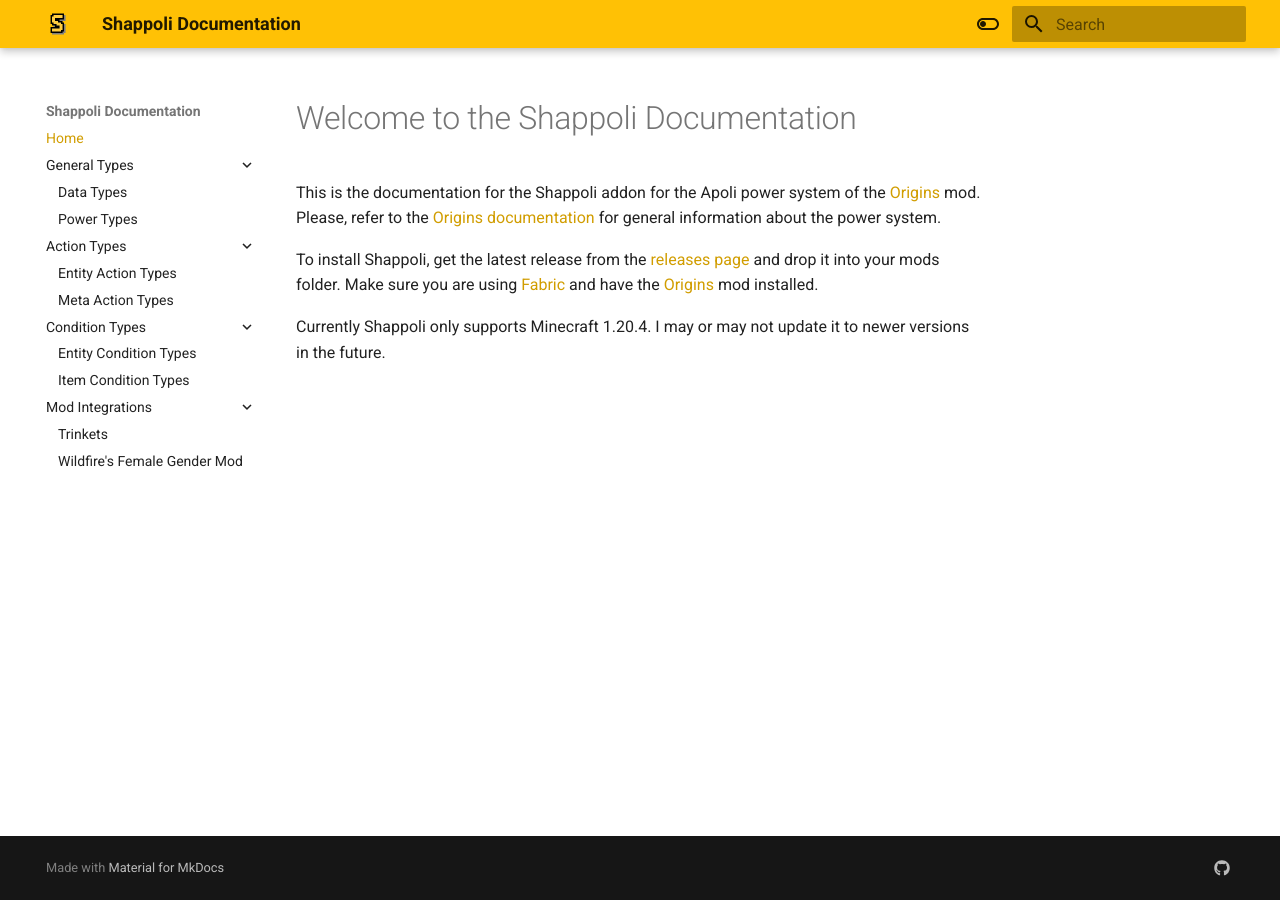
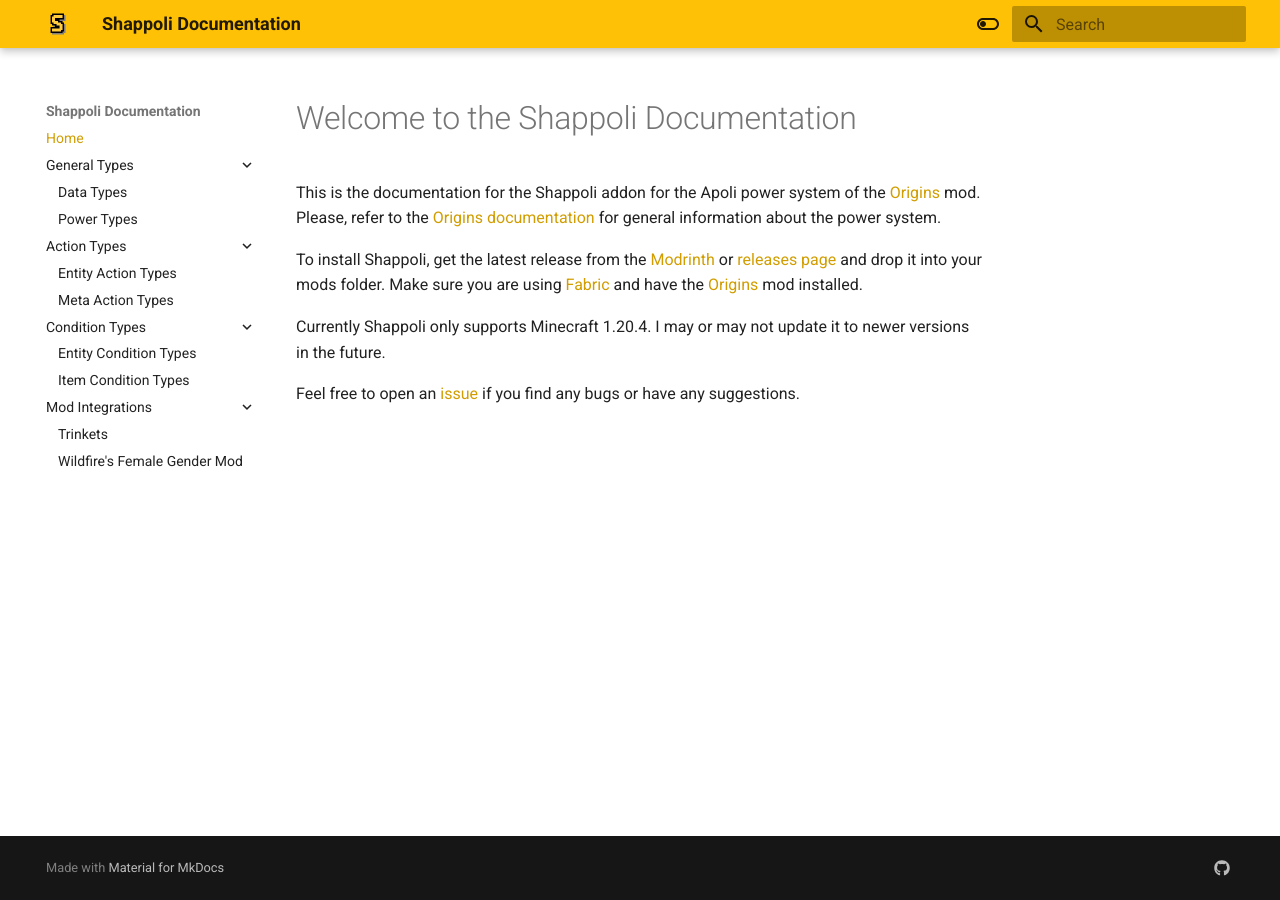
Before and after one commit to shap-po/shappoli-docs, an MkDocs documentation site: the page built from docs/index.md, in a window 1280 px wide. Built offline with MkDocs 1.6.1 and Material for MkDocs 9.7.7, drawn with Linux system fonts in a browser that asks for light colours.

Commit message:
feat: Add Modrinth link

```diff
--- a/docs/index.md
+++ b/docs/index.md
@@ -2,6 +2,8 @@
 
 This is the documentation for the Shappoli addon for the Apoli power system of the [Origins](https://modrinth.com/mod/origins) mod. Please, refer to the [Origins documentation](https://origins.readthedocs.io/en/latest/) for general information about the power system.
 
-To install Shappoli, get the latest release from the [releases page](https://github.com/shap-po/shappoli/releases) and drop it into your mods folder. Make sure you are using [Fabric](https://fabricmc.net/use/) and have the [Origins](https://modrinth.com/mod/origins) mod installed.
+To install Shappoli, get the latest release from the [Modrinth](https://modrinth.com/mod/shappoli) or [releases page](https://github.com/shap-po/shappoli/releases) and drop it into your mods folder. Make sure you are using [Fabric](https://fabricmc.net/use/) and have the [Origins](https://modrinth.com/mod/origins) mod installed.
 
 Currently Shappoli only supports Minecraft 1.20.4. I may or may not update it to newer versions in the future.
+
+Feel free to open an [issue](https://github.com/shap-po/shappoli/issues) if you find any bugs or have any suggestions.
```
